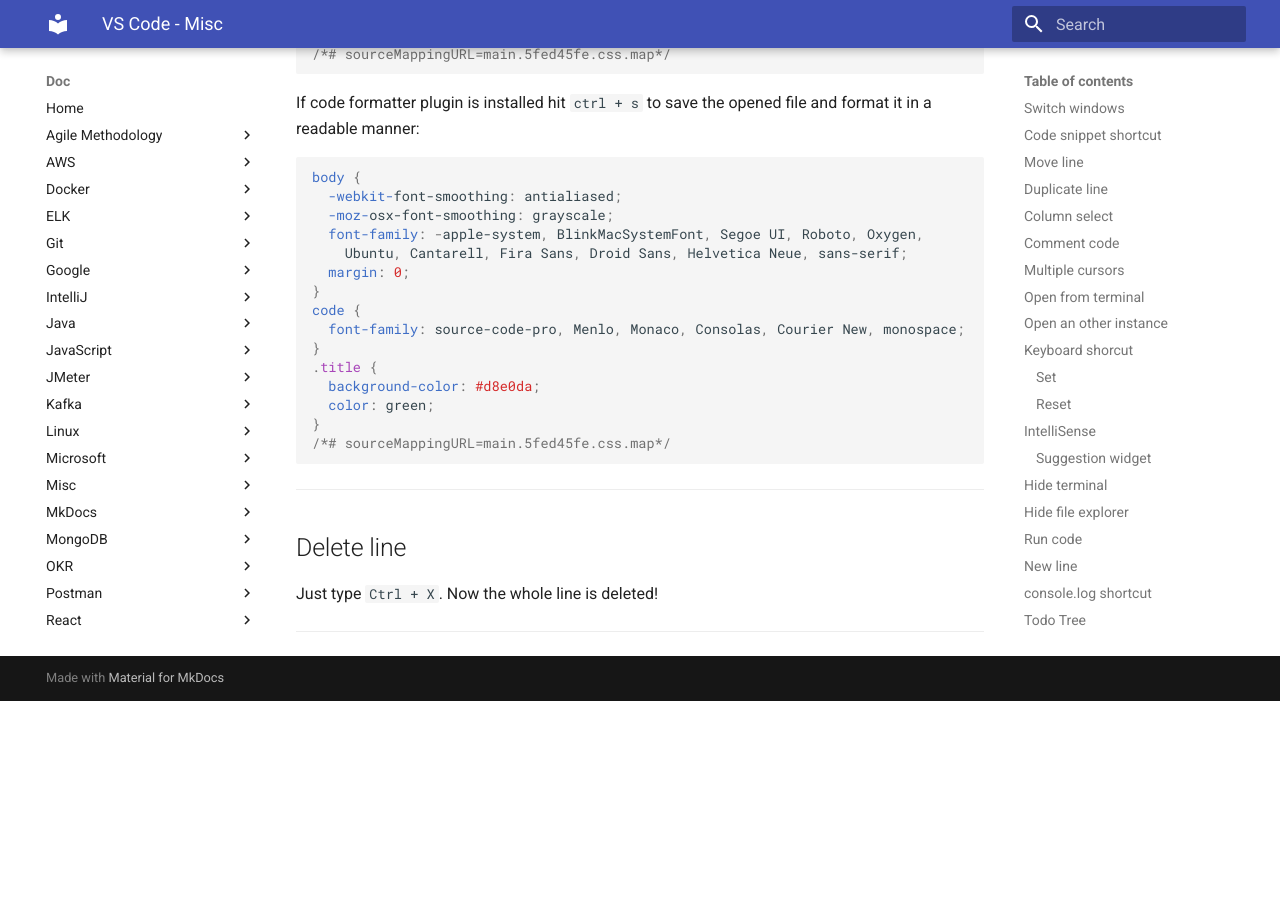
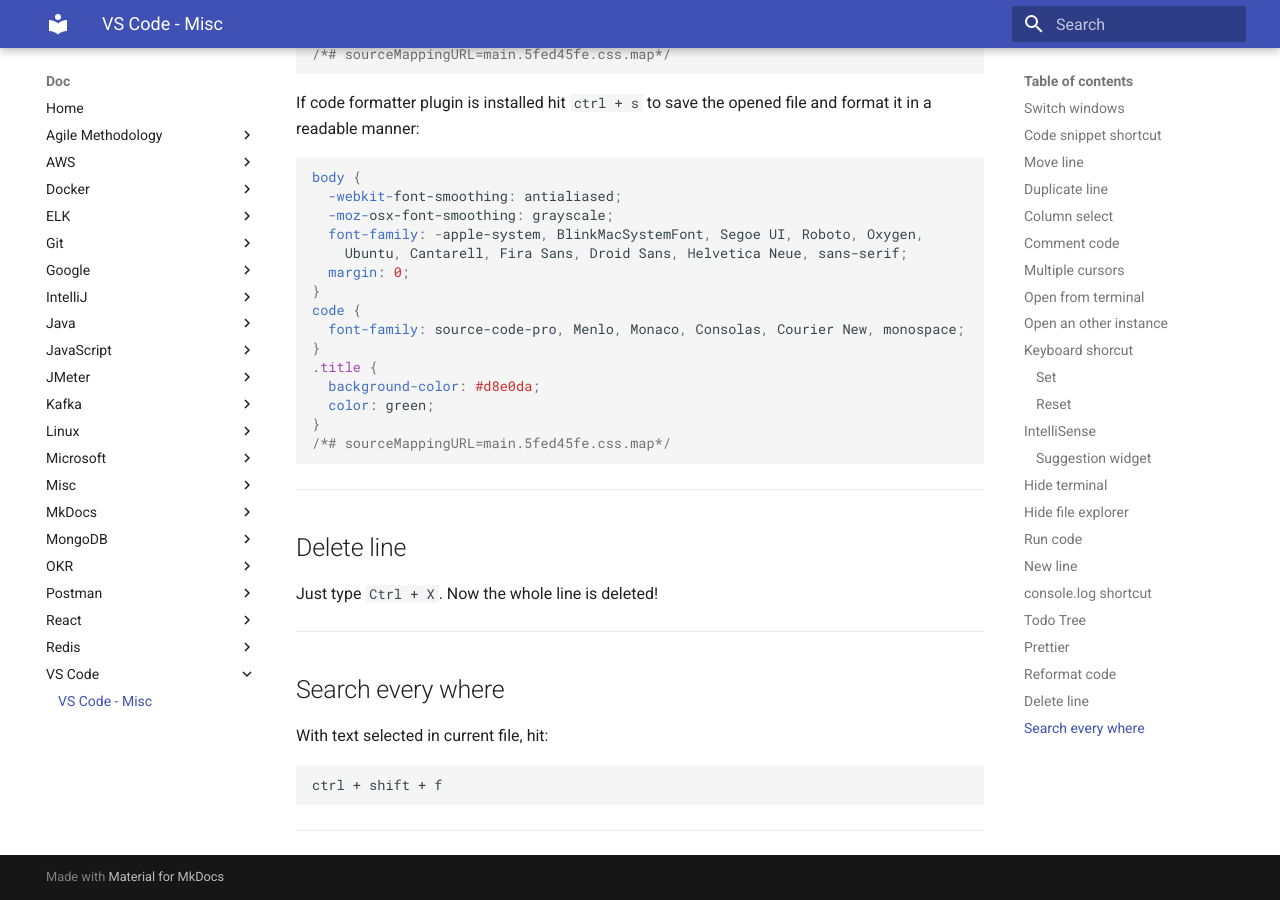
Before and after one commit to oldu73/doc, an MkDocs documentation site: the page built from docs/vscode/vscode.md, in a window 1280 px wide and 900 px high, scrolled down 4660 px. Built offline with MkDocs 1.6.1 and Material for MkDocs 9.7.7, drawn with Linux system fonts in a browser that asks for light colours; before the commit the page ends 5361 px from its top, so only the background shows below that.

Commit message:
vscode search every where

````diff
--- a/docs/vscode/vscode.md
+++ b/docs/vscode/vscode.md
@@ -241,3 +241,13 @@
 Just type `Ctrl + X`. Now the whole line is deleted!
 
 ---
+
+## Search every where
+
+With text selected in current file, hit:
+
+```txt
+ctrl + shift + f
+```
+
+---
````
